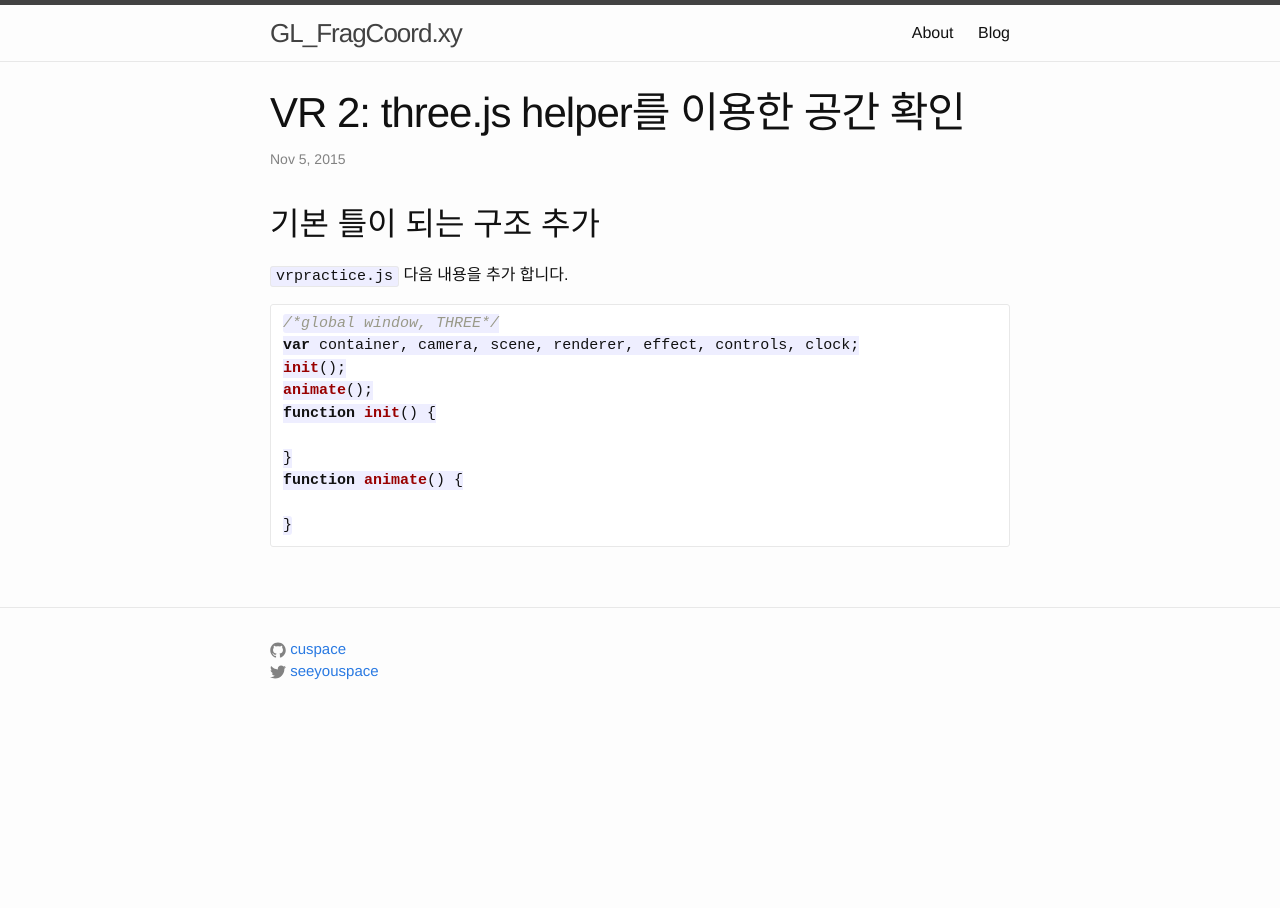
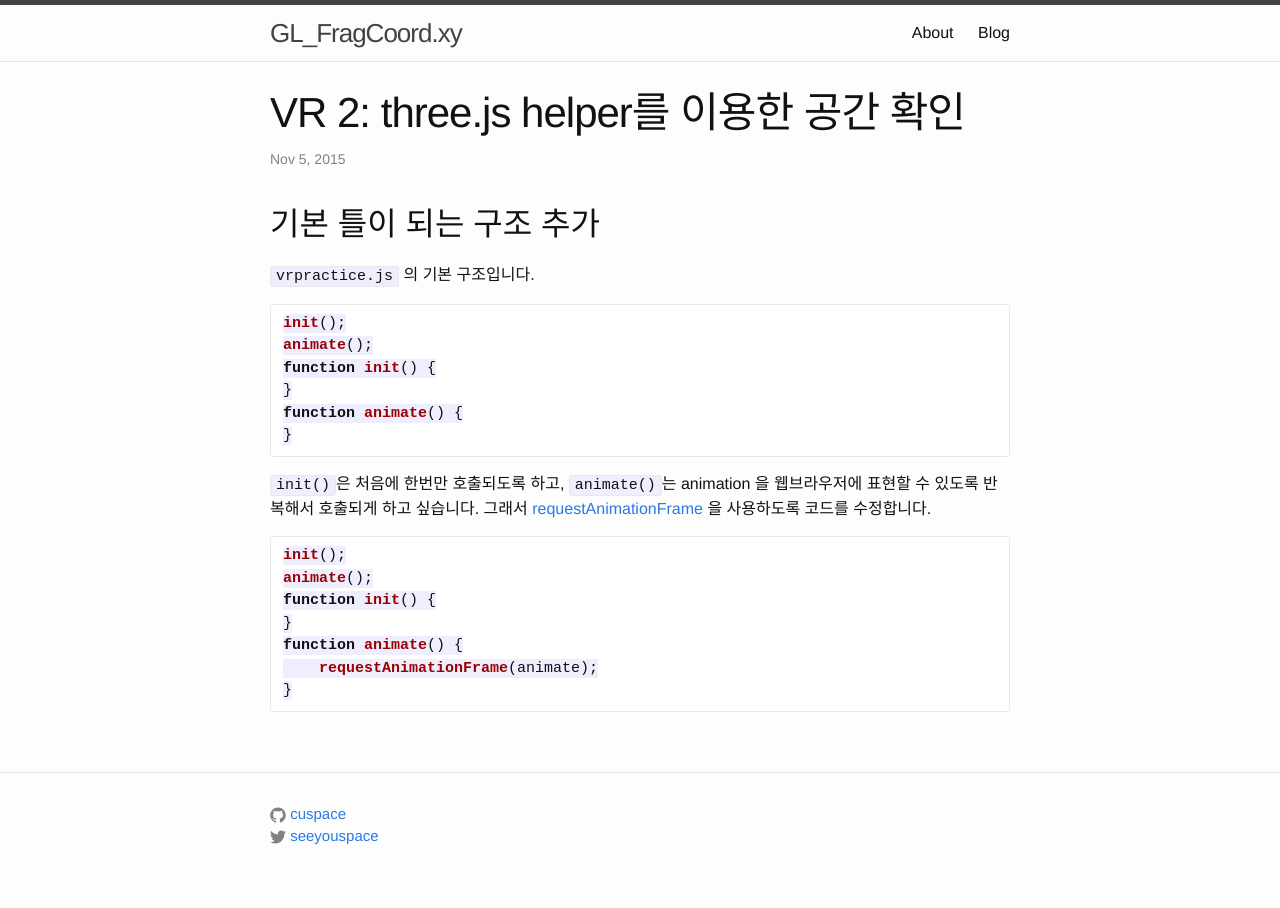
Before and after one commit to cuspace/cuspace.github.io, a Jekyll site: the page built from _posts/2015-11-5-vr-threejs-brackets2.md, in a window 1280 px wide. Built offline with Jekyll 4.4.1, drawn with Linux system fonts in a browser that asks for light colours; Markdown is read by kramdown in place of the engine named in the settings.

Commit message:
추가: requestAnimationFrame(animate)

````diff
--- a/_posts/2015-11-5-vr-threejs-brackets2.md
+++ b/_posts/2015-11-5-vr-threejs-brackets2.md
@@ -7,17 +7,30 @@ categories: jekyll update
 
 ## 기본 틀이 되는 구조 추가
 
-`vrpractice.js` 다음 내용을 추가 합니다.
+`vrpractice.js` 의 기본 구조입니다.
 
 ```javascript
-/*global window, THREE*/
-var container, camera, scene, renderer, effect, controls, clock;
 init();
 animate();
 function init() {
-
 }
 function animate() {
-
 }
 ```
+
+`init()`은 처음에 한번만 호출되도록 하고,
+`animate()`는 animation 을 웹브라우저에 표현할 수 있도록 반복해서 호출되게 하고
+싶습니다.
+그래서 [requestAnimationFrame][1] 을 사용하도록 코드를 수정합니다.
+
+```javascript
+init();
+animate();
+function init() {
+}
+function animate() {
+    requestAnimationFrame(animate);
+}
+```
+
+[1]: https://msdn.microsoft.com/en-us/library/hh920765(v=vs.85).aspx
````
